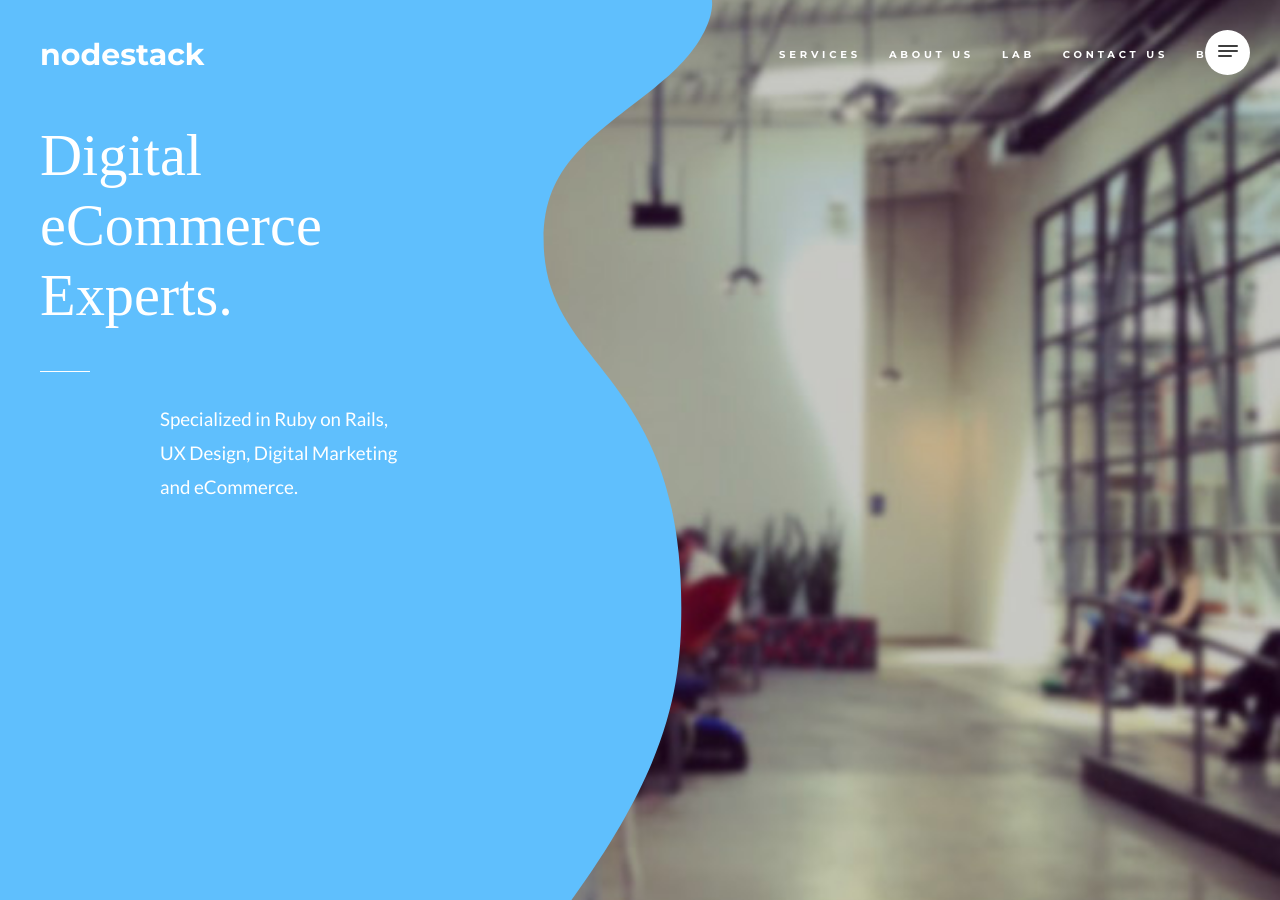
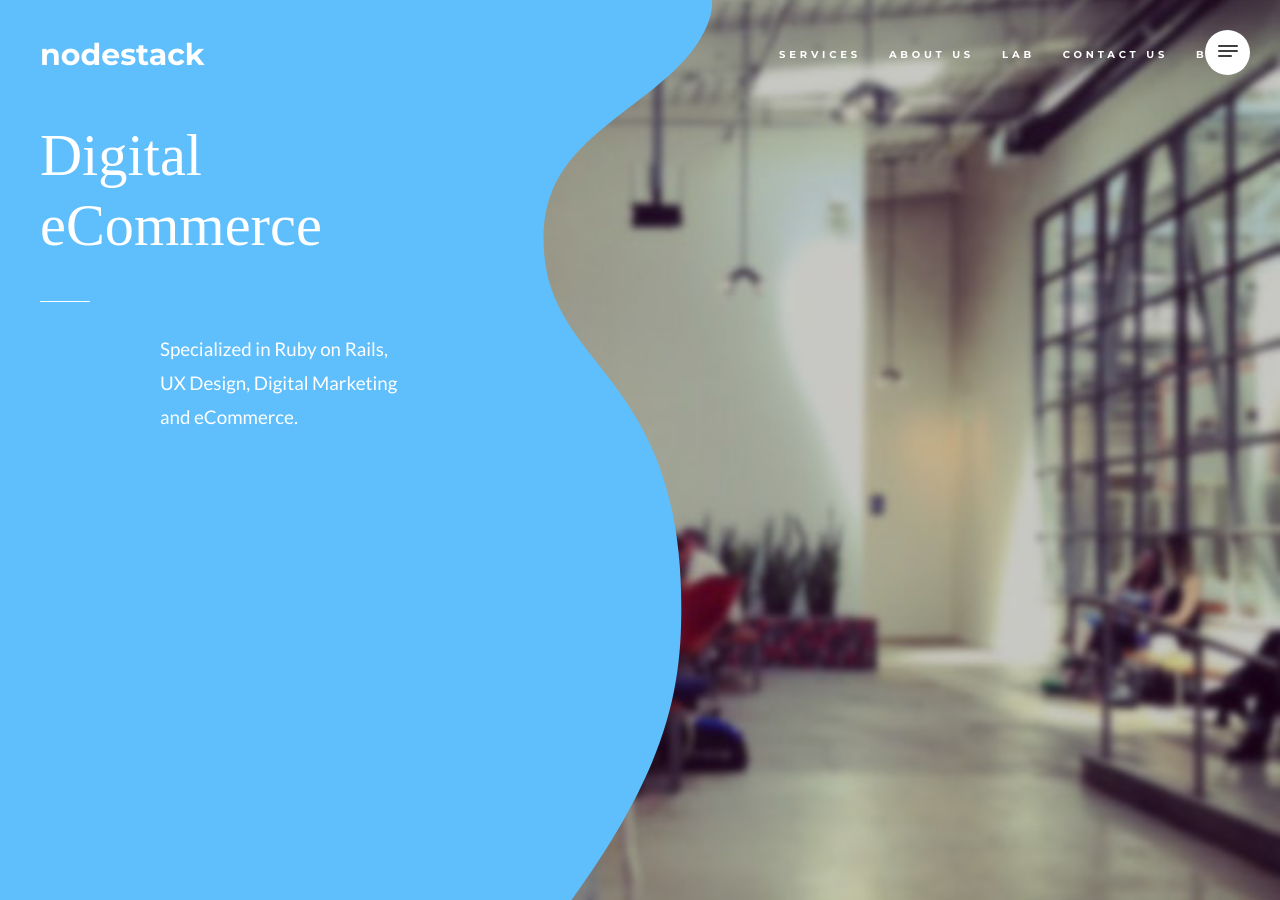
Before and after one commit to nodestack/nodestack.github.io, a Jekyll site: the page built from index.html, in a window 1280 px wide and 900 px high. Built offline with Jekyll 4.4.1, drawn with Linux system fonts in a browser that asks for light colours; nearby versions of some CDN libraries; some web fonts are replaced.

Commit message:
Update header.html

```diff
--- a/_includes/header.html
+++ b/_includes/header.html
@@ -5,7 +5,7 @@
             <div class="row">
                 <div class="col-lg-12">
                     <div class="intro-text">
-                        <h1>Digital <br>eCommerce <br>Experts.</h1>
+                        <h1>Digital <br>eCommerce <br></h1>
                         <p class="skills">Specialized in Ruby on Rails,<br>UX Design, Digital Marketing <br>and eCommerce.</p>
                     </div>
                 </div>
```
